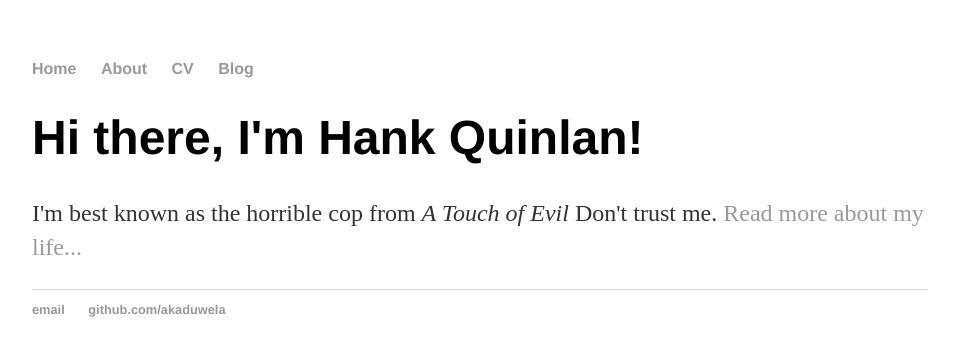
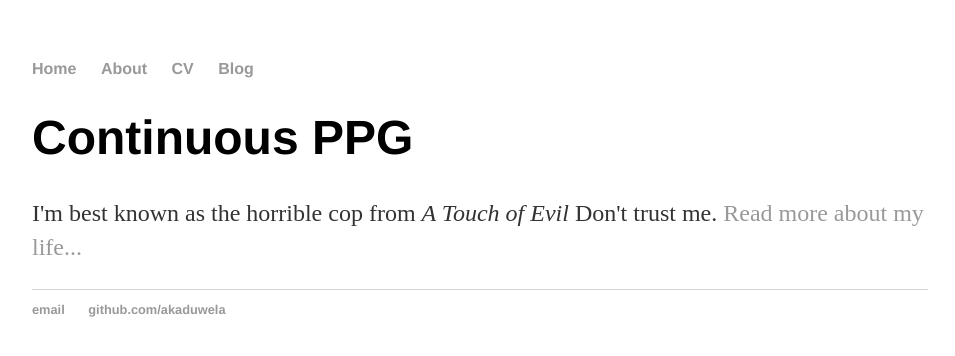
Before and after one commit to akaduwela/website_test, a Jekyll site: the page built from index.html, in a window 1280 px wide. Shown: the top 356 px of the page, without its empty margins (160-1115 px from the left). Built offline with Jekyll 4.4.1, drawn with Linux system fonts in a browser that asks for light colours.

Commit message:
Update index.html

```diff
--- a/index.html
+++ b/index.html
@@ -3,6 +3,6 @@ layout: default
 title: Hank Quinlan, Horrible Cop
 ---
 <div class="blurb">
-	<h1>Hi there, I'm Hank Quinlan!</h1>
+	<h1>Continuous PPG</h1>
 	<p>I'm best known as the horrible cop from <em>A Touch of Evil</em> Don't trust me. <a href="/about">Read more about my life...</a></p>
 </div><!-- /.blurb -->
```
